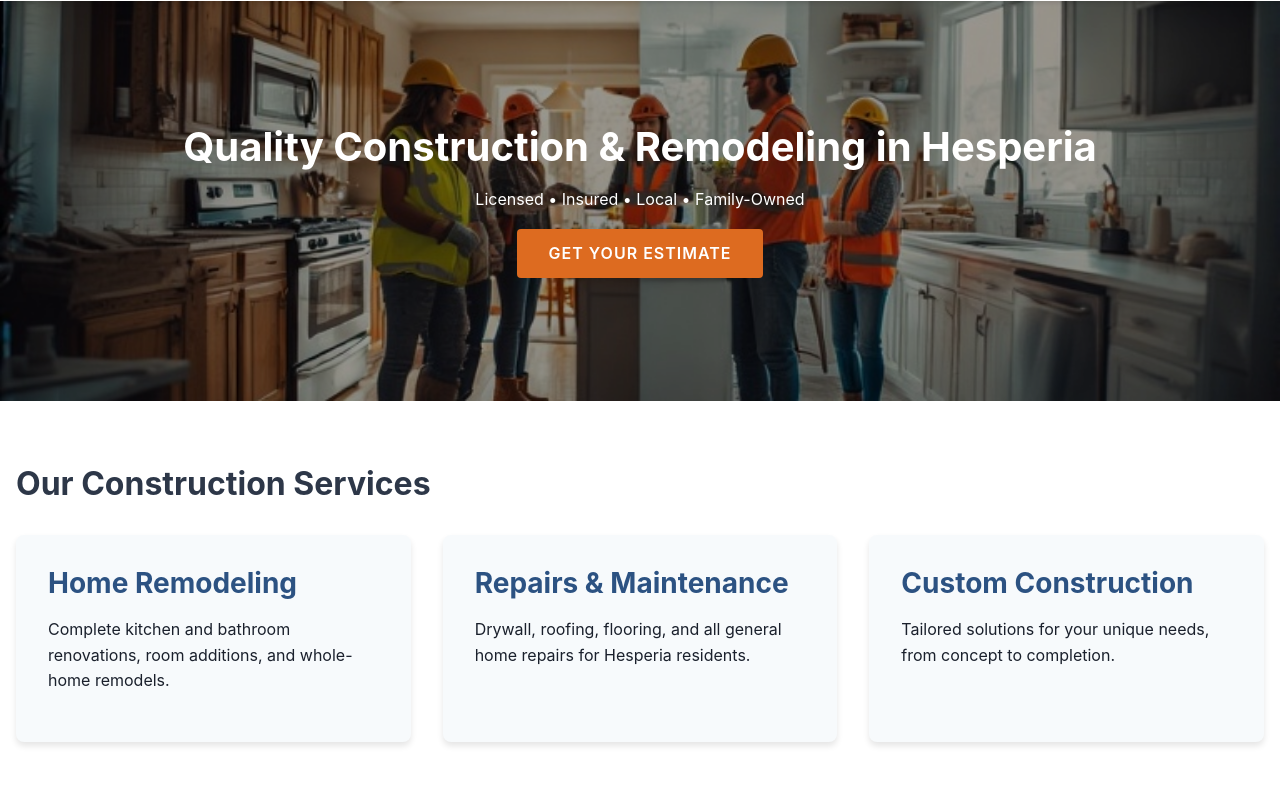
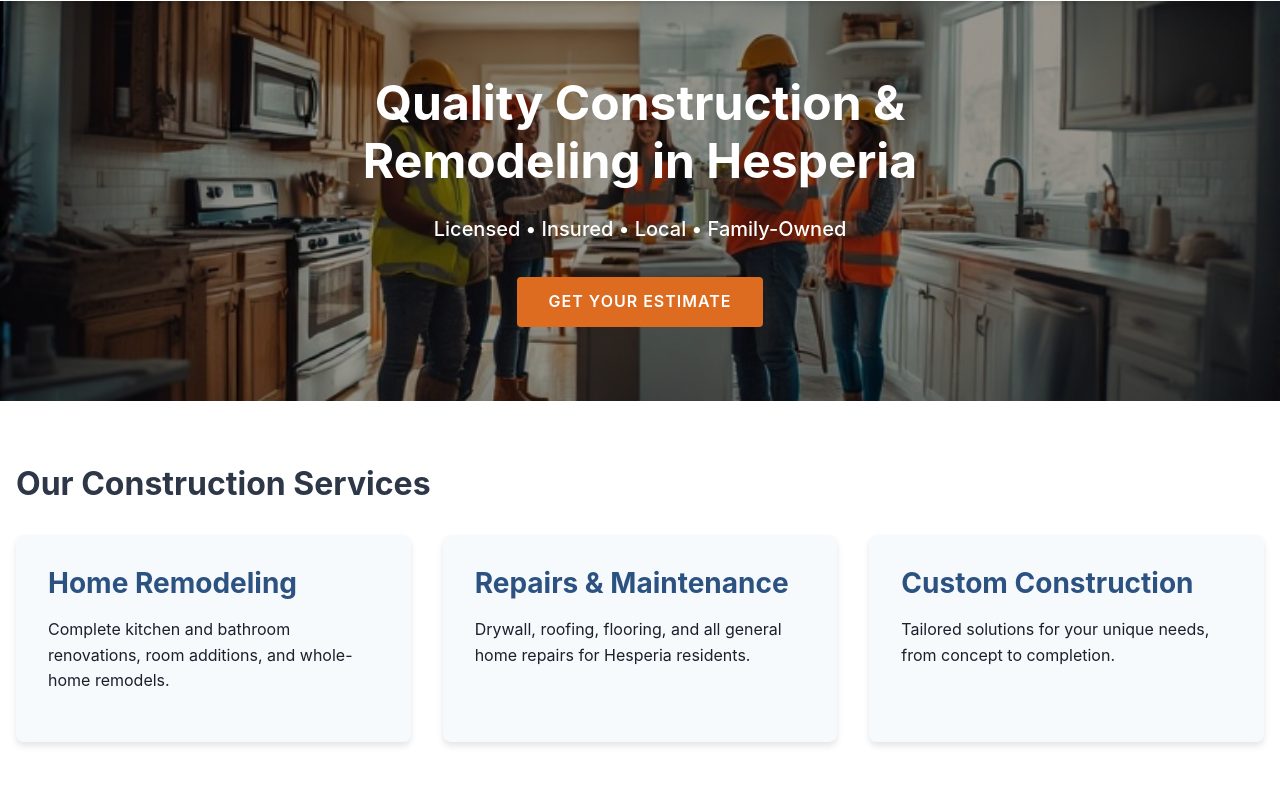
Before and after one commit to smoothbrainsinc/pluto_says_f, a PHP site: page /index.html in a window 1280 px wide. Shown: the part 325-1129 px from the top of the page. Run offline with PHP 8.4, Linux system fonts and the light colour scheme.

Commit message:
refactor

```diff
--- a/css/styles.css
+++ b/css/styles.css
@@ -157,7 +157,7 @@ img {
   width: 100%;
 }
 
-/* Hero Section
+ Hero Section
 .hero {
   background: linear-gradient(rgba(0, 0, 0, 0.5), rgba(0, 0, 0, 0.5)), url('../images/hero-bg.jpg');
   background-size: cover;
@@ -184,7 +184,7 @@ img {
   font-weight: 500;
 }
 
-*/
+
 
 .cta-button {
   display: inline-block;
```
